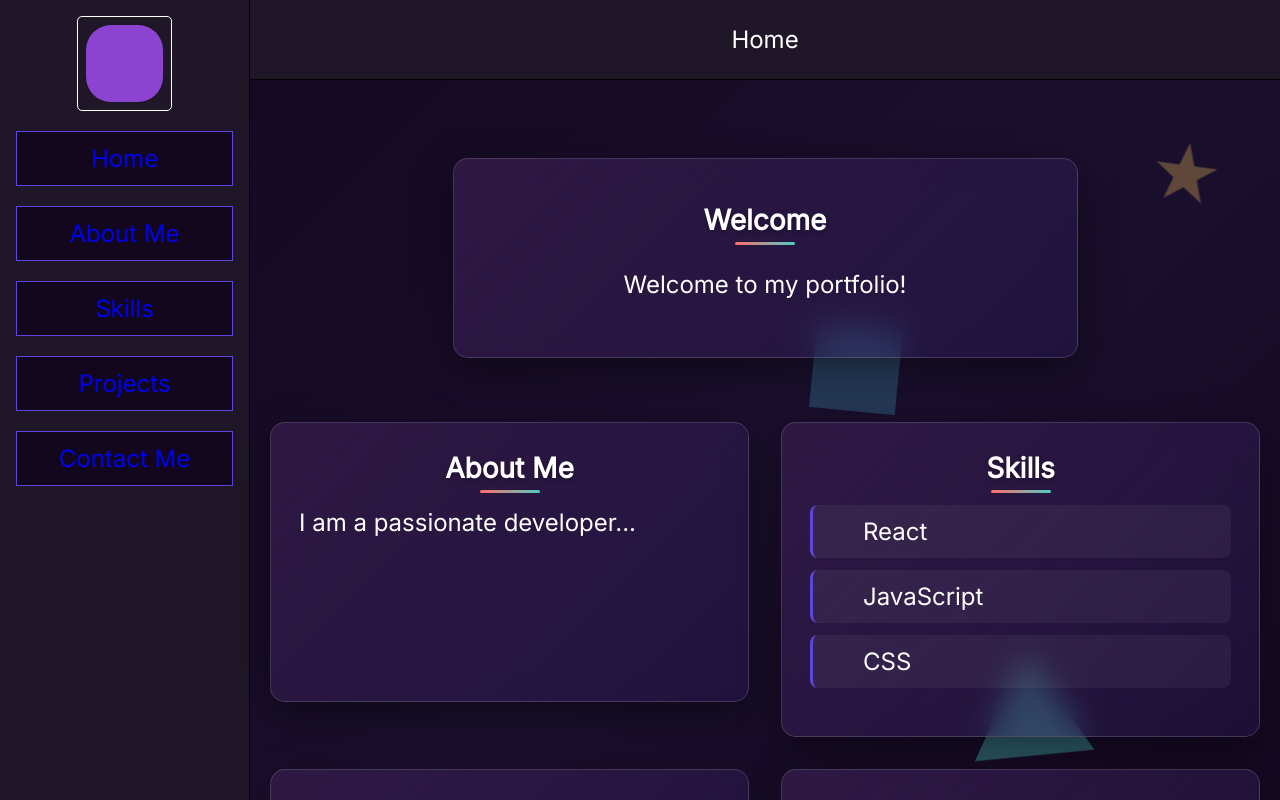
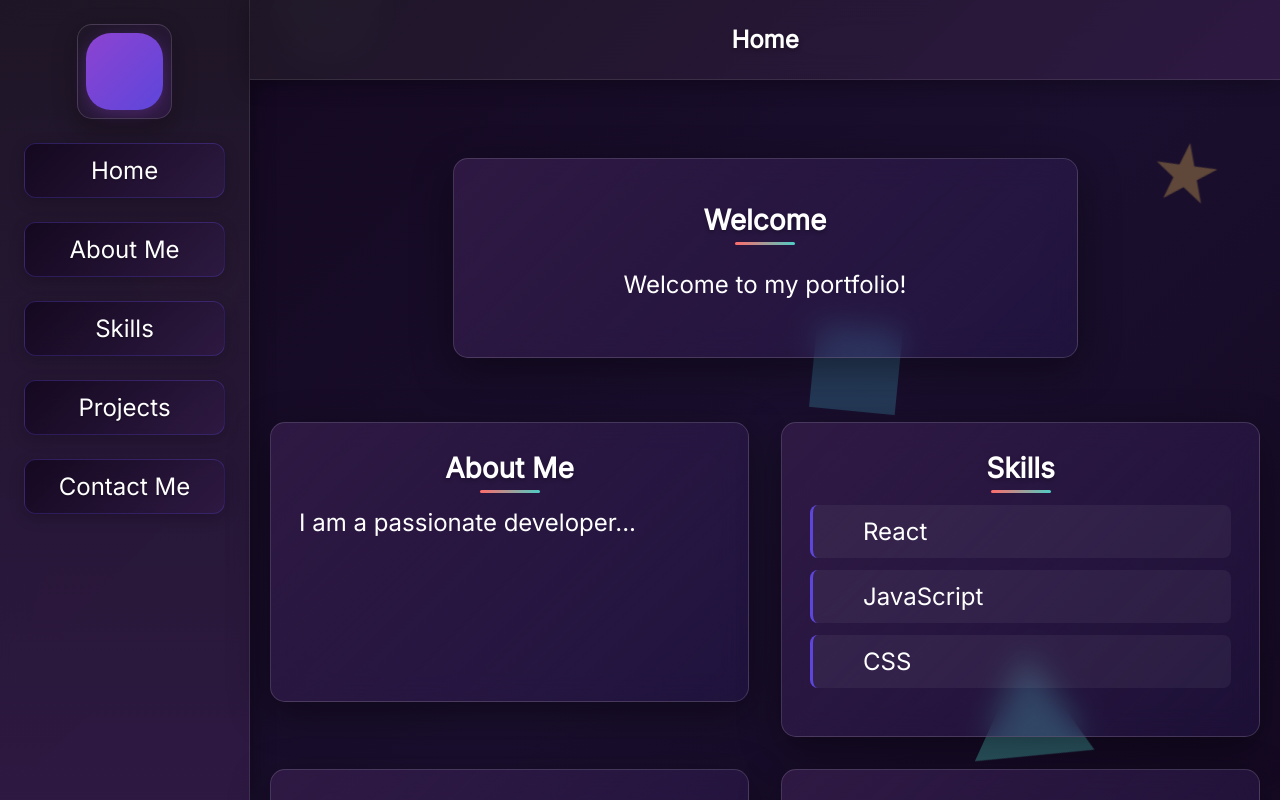
Before and after one commit to seaflapp/react-portfolio, a React (Create React App) app: page / in a window 1280 px wide. Shown: the top 800 px of the page. Built offline with nearby package versions, Linux system fonts and the light colour scheme.

Commit message:
made the design match and make the list for skills

```diff
--- a/src/css/navBarlogo.css
+++ b/src/css/navBarlogo.css
@@ -7,6 +7,10 @@
   	width: auto;
   	margin: 0 auto;
   	text-align: center;
+  	font-size: 1.5rem;
+  	font-weight: bold;
+  	color: var(--color-white);
+  	text-shadow: 0 2px 4px rgba(0, 0, 0, 0.3);
 }
 .nav-bar {
   	display: flex;
@@ -16,77 +20,111 @@
   	top: 0;
   	left: 250px;
   	right: 0;
-  	background-color: var(--color-gray-100);
-  	border-bottom: 1px solid var(--color-black);
+  	background: linear-gradient(135deg, rgba(31, 23, 39, 0.95) 0%, rgba(48, 26, 69, 0.9) 100%);
+  	backdrop-filter: blur(15px);
+  	border-bottom: 1px solid rgba(255, 255, 255, 0.1);
   	box-sizing: border-box;
   	height: 80px;
   	z-index: 100;
+  	box-shadow: 0 4px 20px rgba(0, 0, 0, 0.3);
 }
 .wip {
   	width: 100%;
   	height: 100%;
   	border-radius: 25px;
-  	background-color: var(--color-darkorchid);
+  	background: linear-gradient(135deg, var(--color-darkorchid) 0%, var(--color-mediumslateblue) 100%);
+  	box-shadow: 0 4px 15px rgba(141, 67, 209, 0.3);
+  	transition: all 0.3s ease;
+}
+.wip:hover {
+  	transform: scale(1.05);
+  	box-shadow: 0 6px 20px rgba(141, 67, 209, 0.4);
 }
 .logo-frame {
   	width: 100%;
   	max-width: 85px;
-  	background-color: var(--color-gray-100);
+  	background: linear-gradient(135deg, rgba(31, 23, 39, 0.9) 0%, rgba(48, 26, 69, 0.8) 100%);
   	height: auto;
   	aspect-ratio: 1;
   	display: flex;
   	align-items: center;
   	justify-content: center;
+  	border-radius: 15px;
+  	backdrop-filter: blur(10px);
 }
 .logo-frame-wrapper {
   	width: 100%;
   	max-width: 95px;
-  	border-radius: 5px;
-  	background-color: var(--color-gray-100);
-  	border: 1px solid var(--color-white);
+  	border-radius: 15px;
+  	background: linear-gradient(135deg, rgba(31, 23, 39, 0.9) 0%, rgba(48, 26, 69, 0.8) 100%);
+  	border: 1px solid rgba(255, 255, 255, 0.15);
   	box-sizing: border-box;
   	padding: 0.5rem;
   	display: flex;
   	justify-content: center;
+  	backdrop-filter: blur(10px);
+  	box-shadow: 0 8px 25px rgba(0, 0, 0, 0.3);
+  	transition: all 0.3s ease;
+}
+.logo-frame-wrapper:hover {
+  	transform: translateY(-2px);
+  	box-shadow: 0 12px 35px rgba(0, 0, 0, 0.4);
+  	border-color: rgba(141, 67, 209, 0.3);
 }
 .home {
   	font-size: 1.5rem;
   	text-align: center;
+  	font-weight: 500;
+  	color: var(--color-white);
+  	text-shadow: 0 1px 2px rgba(0, 0, 0, 0.3);
 }
 .home-wrapper {
   	width: 100%;
-  	background-color: var(--color-gray-200);
-  	border: 1px solid var(--color-mediumslateblue);
+  	background: linear-gradient(135deg, rgba(19, 7, 30, 0.9) 0%, rgba(48, 26, 69, 0.8) 100%);
+  	border: 1px solid rgba(93, 70, 219, 0.3);
   	box-sizing: border-box;
   	padding: 0.75rem;
   	display: flex;
   	justify-content: center;
   	cursor: pointer;
-  	transition: background-color 0.3s ease;
+  	transition: all 0.3s ease;
+  	border-radius: 12px;
+  	backdrop-filter: blur(10px);
+  	box-shadow: 0 4px 15px rgba(0, 0, 0, 0.2);
 }
 .home-wrapper:hover {
-  	background-color: var(--color-mediumslateblue);
+  	background: linear-gradient(135deg, rgba(93, 70, 219, 0.3) 0%, rgba(141, 67, 209, 0.2) 100%);
+  	transform: translateY(-2px);
+  	box-shadow: 0 8px 25px rgba(93, 70, 219, 0.3);
+  	border-color: rgba(141, 67, 209, 0.5);
 }
 .contact-me-wrapper {
   	width: 100%;
-  	background-color: var(--color-gray-200);
-  	border: 1px solid var(--color-mediumslateblue);
+  	background: linear-gradient(135deg, rgba(19, 7, 30, 0.9) 0%, rgba(48, 26, 69, 0.8) 100%);
+  	border: 1px solid rgba(93, 70, 219, 0.3);
   	box-sizing: border-box;
   	padding: 0.75rem;
   	display: flex;
   	justify-content: center;
   	cursor: pointer;
-  	transition: background-color 0.3s ease;
+  	transition: all 0.3s ease;
+  	border-radius: 12px;
+  	backdrop-filter: blur(10px);
+  	box-shadow: 0 4px 15px rgba(0, 0, 0, 0.2);
 }
 .contact-me-wrapper:hover {
-  	background-color: var(--color-mediumslateblue);
+  	background: linear-gradient(135deg, rgba(93, 70, 219, 0.3) 0%, rgba(141, 67, 209, 0.2) 100%);
+  	transform: translateY(-2px);
+  	box-shadow: 0 8px 25px rgba(93, 70, 219, 0.3);
+  	border-color: rgba(141, 67, 209, 0.5);
 }
 .nav-bar-logo {
   	position: fixed;
   	top: 0;
   	left: 0;
-  	background-color: var(--color-gray-100);
-  	border-right: 1px solid var(--color-black);
+  	background: linear-gradient(180deg, rgba(31, 23, 39, 0.95) 0%, rgba(48, 26, 69, 0.9) 100%);
+  	backdrop-filter: blur(15px);
+  	border-right: 1px solid rgba(255, 255, 255, 0.1);
   	box-sizing: border-box;
   	width: 100%;
   	max-width: 250px;
@@ -96,8 +134,9 @@
   	flex-direction: column;
   	align-items: center;
   	justify-content: flex-start;
-  	padding: 1rem;
-  	gap: 1.25rem;
+  	padding: 1.5rem;
+  	gap: 1.5rem;
+  	box-shadow: 4px 0 20px rgba(0, 0, 0, 0.3);
 }
 .logo-colapseble-nav-bar {
   	width: 100%;
```
